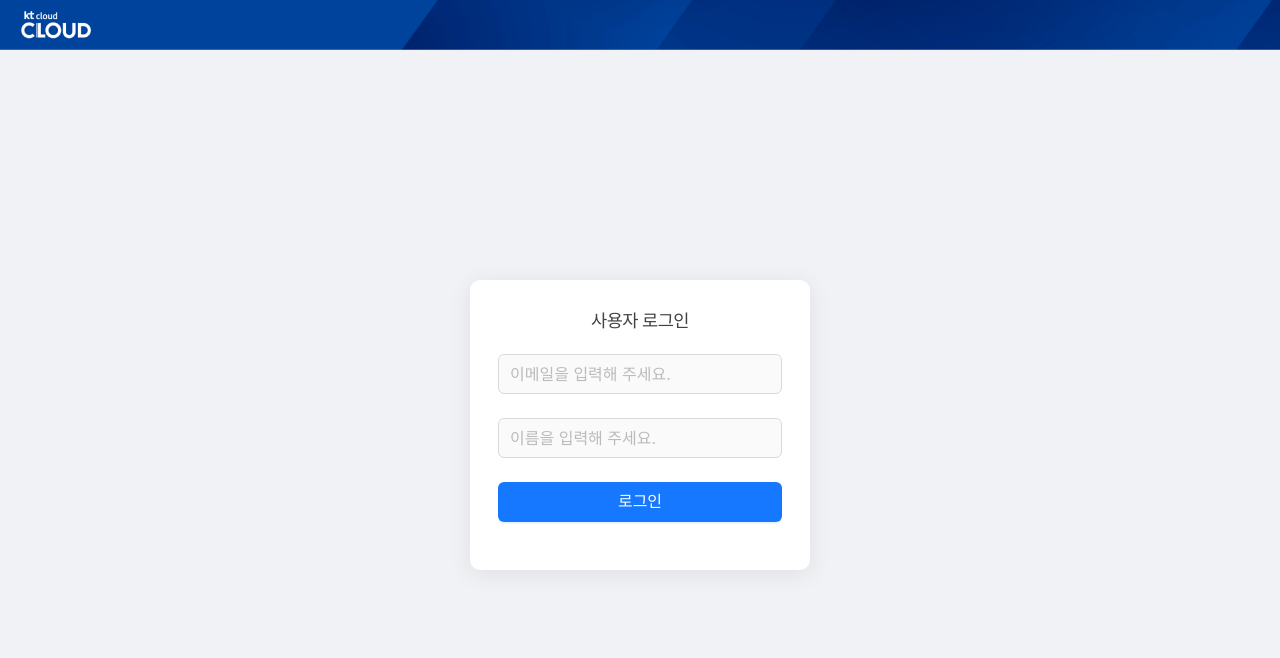
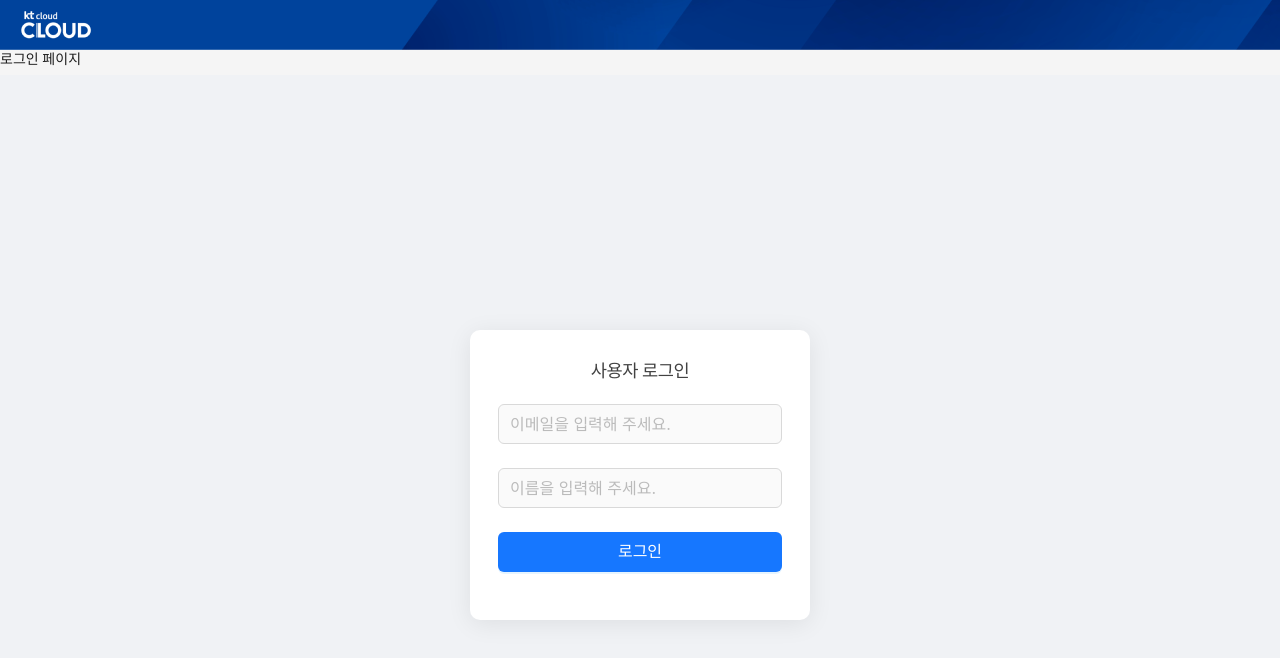
Before and after one commit to belljun3395/resource-fe, a Vue app: page /login in a window 1280 px wide. Shown: the top 658 px of the page. Built offline with nearby package versions, Linux system fonts and the light colour scheme.

Commit message:
refactor: App style 코드 개선

```diff
--- a/src/App.vue
+++ b/src/App.vue
@@ -5,7 +5,9 @@
       :email="userStore.state.email"
       :isLogin="userStore.isLogin()"
     />
-    <router-view />
+    <a-layout>
+      <router-view />
+    </a-layout>
   </main>
 </template>
 
@@ -17,46 +19,68 @@ const userStore = useUserStore();
 </script>
 
 <style>
-wrap {
-  width: 100vw;
-  height: 100vh;
-  overflow: hidden;
-  font-family: Pretendard;
-  font-weight: 400;
-  font-size: 13px;
-  line-height: 18px;
-  color: #242424;
+/* ==========================================================================
+   Font Face Declarations
+   ========================================================================== */
+@font-face {
+  font-family: "Pretendard";
+  src: url("@/assets/fonts/PretendardVariable.woff2") format("woff2-variations");
+  font-weight: 45 920;
+  font-style: normal;
+  font-display: swap;
 }
 
+/* ==========================================================================
+   Global CSS Variables
+   ========================================================================== */
+:root {
+  /* Typography */
+  --font-family-primary: "Pretendard", -apple-system, BlinkMacSystemFont,
+    "Segoe UI", Roboto, sans-serif;
+  --font-weight-normal: 400;
+  --font-size-base: 13px;
+  --line-height-base: 18px;
+
+  /* Colors */
+  --text-default: #242424;
+  --text-secondary: rgba(0, 0, 0, 0.65);
+
+  /* Layout */
+  --header-height: 50px;
+  --viewport-full: 100vw;
+  --viewport-height: 100vh;
+}
+
+/* ==========================================================================
+   Global Reset & Base Styles
+   ========================================================================== */
+
+/* Box-sizing reset for all elements */
 *,
-:after,
-:before {
+*::before,
+*::after {
   box-sizing: border-box;
 }
 
+/* Global reset - remove default margins, paddings, and inherit font styles */
 * {
+  margin: 0;
   padding: 0;
-  margin: 0;
   font: inherit;
   color: inherit;
 }
 
+/* Ensure proper block display for div elements */
 div {
   display: block;
   unicode-bidi: isolate;
 }
 
-#wrap {
-  width: 100vw;
-  height: 100vh;
-  overflow: hidden;
-  font-family: Pretendard;
-  font-weight: 400;
-  font-size: 13px;
-  line-height: 18px;
-  color: var(--text-default);
-}
+/* ==========================================================================
+   Media Elements Optimization
+   ========================================================================== */
 
+/* Responsive media elements */
 img,
 picture,
 video,
@@ -64,10 +88,38 @@ canvas,
 svg {
   display: block;
   max-width: 100%;
+  height: auto;
 }
 
+/* Modern image overflow handling */
 img {
   overflow-clip-margin: content-box;
   overflow: clip;
 }
+
+/* ==========================================================================
+   Application Layout
+   ========================================================================== */
+
+/* Main application container */
+#wrap {
+  width: var(--viewport-full);
+  height: var(--viewport-height);
+  overflow: hidden;
+  font-family: var(--font-family-primary);
+  font-weight: var(--font-weight-normal);
+  font-size: var(--font-size-base);
+  line-height: var(--line-height-base);
+  color: var(--text-default);
+}
+
+/* ==========================================================================
+   Ant Design Framework Overrides
+   ========================================================================== */
+
+/* Adjust layout to accommodate fixed header */
+.ant-layout {
+  padding-top: var(--header-height); /* Space for AppHeader component */
+  min-height: calc(var(--viewport-height) - var(--header-height));
+}
 </style>
```
